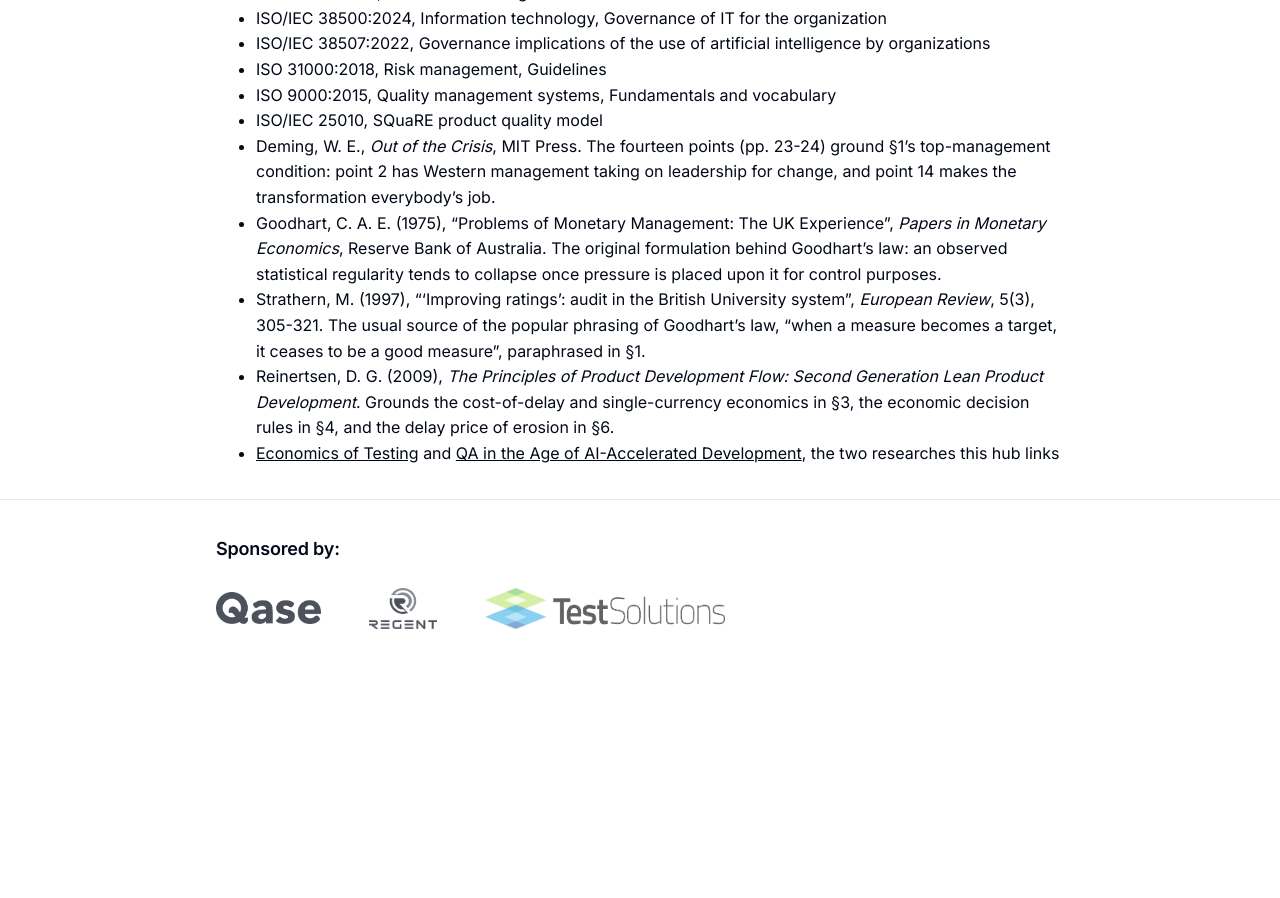
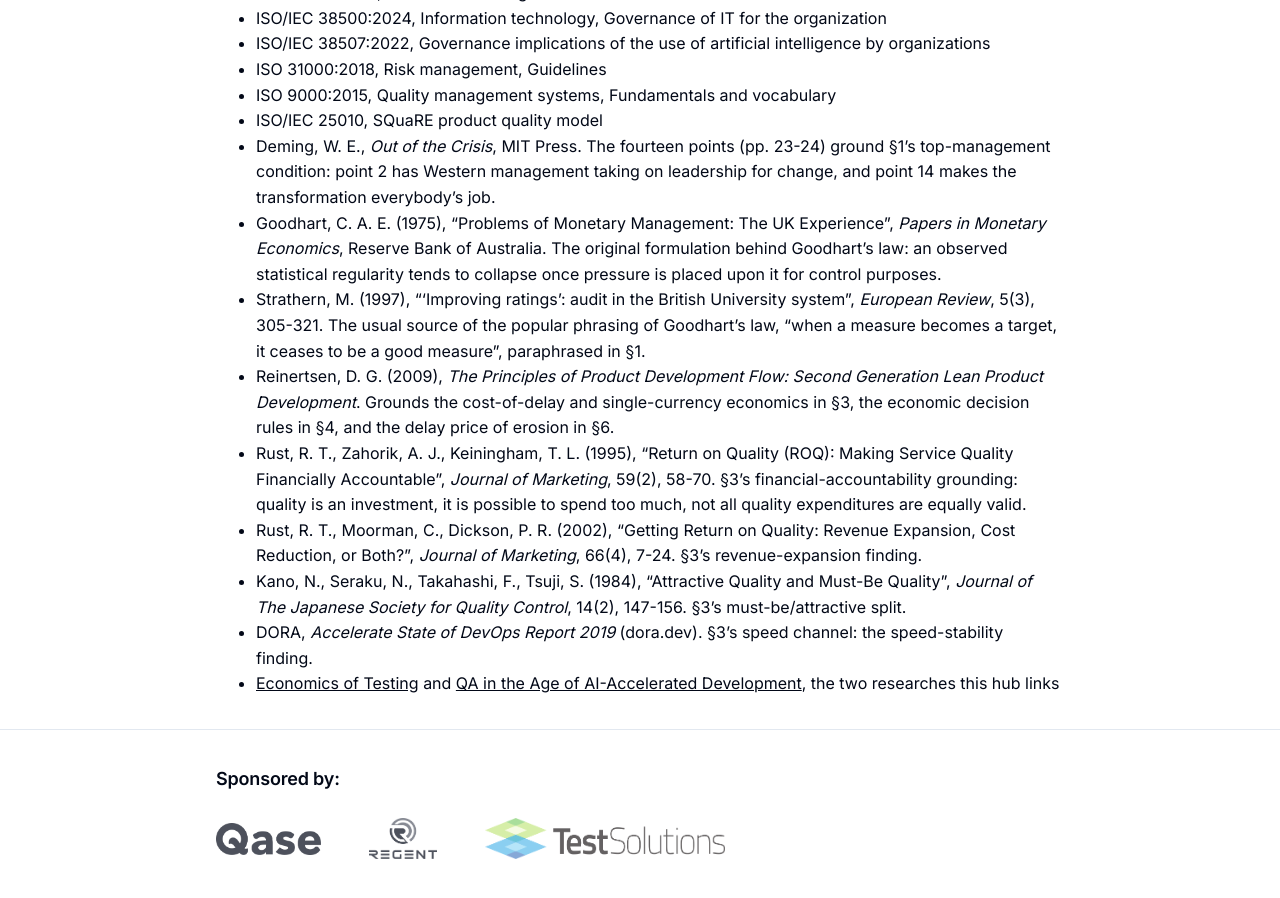
Before and after one commit to BeyondQuality/beyondquality, a Jekyll site: the page built from research/quality-governance/quality-governance.md, in a window 1280 px wide and 900 px high, scrolled down 4001 px. Built offline with Jekyll 4.4.1, drawn with Linux system fonts in a browser that asks for light colours; our own code applies the rules of GitHub Pages for plain Markdown files; before the commit the page ends 4671 px from its top, so only the background shows below that; some of the changed text lies outside the part shown.

Commit message:
minor clarification

```diff
--- a/research/quality-governance/quality-governance.md
+++ b/research/quality-governance/quality-governance.md
@@ -44,7 +44,7 @@
 
 ## 3. Value first, risk second
 
-The ordering thesis, definitional rather than good practice: risk is the effect of uncertainty on objectives, so the value work sets objectives before risks can be derived. The value model (target degrees plus a time-dependent payoff function, with cost of delay as the time term) lives on the same page. Page: [value.md](value.md).
+The ordering thesis, definitional rather than good practice: risk is the effect of uncertainty on objectives, so the value work sets objectives before risks can be derived. The value model (the degrees to target and what holding them is worth over time, with cost of delay as the time term) lives on the same page. Page: [value.md](value.md).
 
 ## 4. The governance-management interface for quality
 
@@ -88,4 +88,8 @@
 - Goodhart, C. A. E. (1975), "Problems of Monetary Management: The UK Experience", *Papers in Monetary Economics*, Reserve Bank of Australia. The original formulation behind Goodhart's law: an observed statistical regularity tends to collapse once pressure is placed upon it for control purposes.
 - Strathern, M. (1997), "'Improving ratings': audit in the British University system", *European Review*, 5(3), 305-321. The usual source of the popular phrasing of Goodhart's law, "when a measure becomes a target, it ceases to be a good measure", paraphrased in §1.
 - Reinertsen, D. G. (2009), *The Principles of Product Development Flow: Second Generation Lean Product Development*. Grounds the cost-of-delay and single-currency economics in §3, the economic decision rules in §4, and the delay price of erosion in §6.
+- Rust, R. T., Zahorik, A. J., Keiningham, T. L. (1995), "Return on Quality (ROQ): Making Service Quality Financially Accountable", *Journal of Marketing*, 59(2), 58-70. §3's financial-accountability grounding: quality is an investment, it is possible to spend too much, not all quality expenditures are equally valid.
+- Rust, R. T., Moorman, C., Dickson, P. R. (2002), "Getting Return on Quality: Revenue Expansion, Cost Reduction, or Both?", *Journal of Marketing*, 66(4), 7-24. §3's revenue-expansion finding.
+- Kano, N., Seraku, N., Takahashi, F., Tsuji, S. (1984), "Attractive Quality and Must-Be Quality", *Journal of The Japanese Society for Quality Control*, 14(2), 147-156. §3's must-be/attractive split.
+- DORA, *Accelerate State of DevOps Report 2019* (dora.dev). §3's speed channel: the speed-stability finding.
 - [Economics of Testing](../testing_economics/testing_economics.md) and [QA in the Age of AI-Accelerated Development](../ai-era-testing/analysis.md), the two researches this hub links
```
